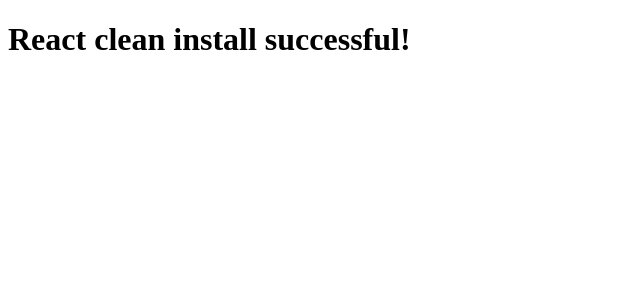
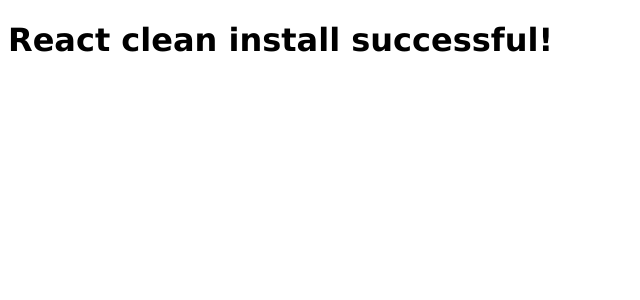
Before and after one commit to xjr007/aaqiel.behardien, a React (Create React App) app: page / in a window 1280 px wide. Shown: the top 300 px of the page, without its empty margins (0-640 px from the left). Built offline with nearby package versions, Linux system fonts and the light colour scheme.

Commit message:
added lucida sans font

```diff
--- a/src/assets/styles/style.css
+++ b/src/assets/styles/style.css
@@ -1 +1,4 @@
-/* No CSS *//*# sourceMappingURL=style.css.map */
+* {
+  font-family: 'Lucida Sans', 'Lucida Sans Regular', 'Lucida Grande', 'Lucida Sans Unicode', Geneva, Verdana, sans-serif;
+}
+/*# sourceMappingURL=style.css.map */
```
Also changed, not shown: 1 other file (tests, documents, lock files or other folders).
